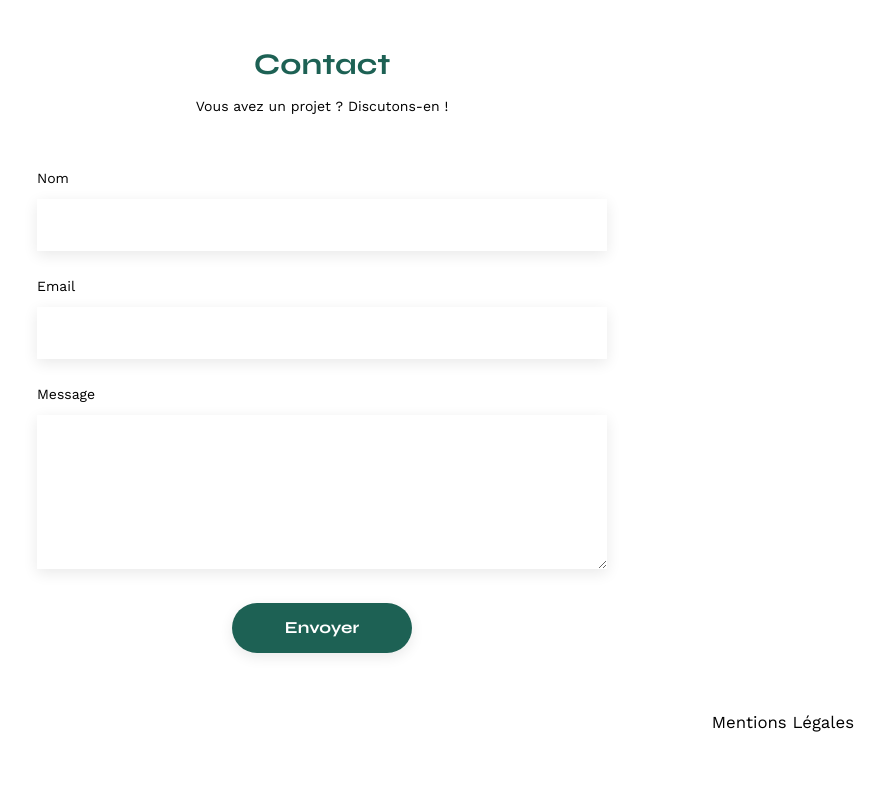
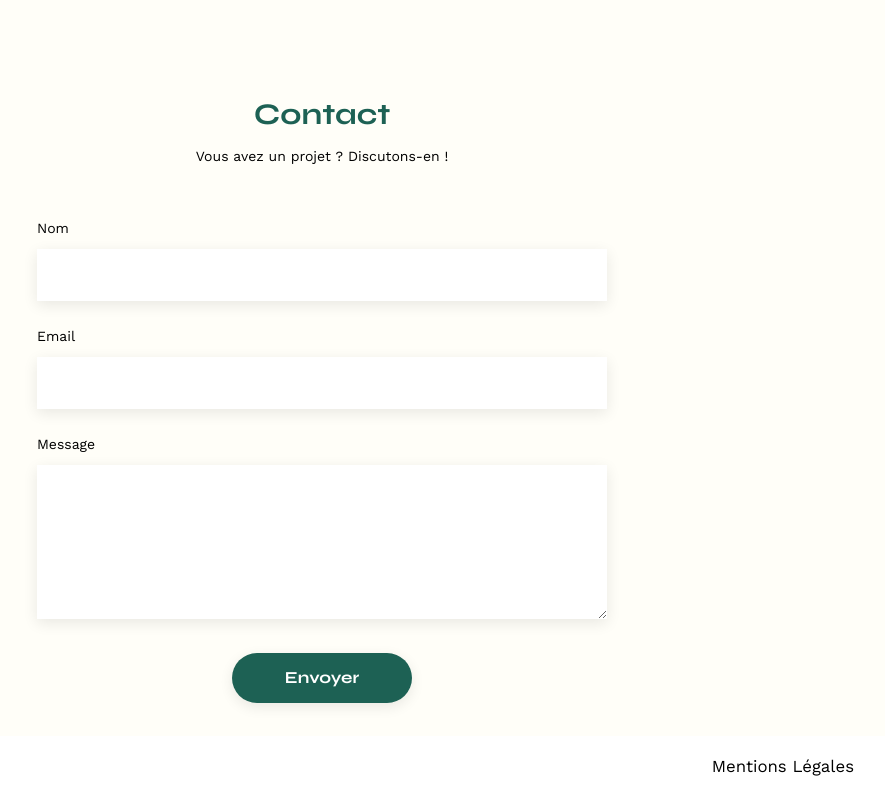
Before and after one commit to debleg/OC-P6-Sophie-Bluel, a website: page index.html in a window 1280 px wide. Shown: the part 691-1487 px from the top of the page, without its empty margins (318-1203 px from the left). Before the commit the page ends 1450 px from the top, so only its background shows below. Drawn offline with nearby package versions, Linux system fonts and the light colour scheme; no server answers.

Commit message:
Adjust css rules applicable to all pages (header/footer navs and background colors)

```diff
--- a/assets/style.css
+++ b/assets/style.css
@@ -129,16 +129,22 @@ table {
 }
 /** end reset css**/
 body {
-  max-width: 1140px;
-  margin: auto;
   font-family: "Work Sans";
   font-size: 14px;
+
+  background-color: #fffef8;
 }
 header {
   display: flex;
   justify-content: space-between;
-  margin: 50px 0;
+  padding: 50px 150px;
 }
+
+main {
+  max-width: 1140px;
+  margin: auto;
+}
+
 section {
   margin: 50px 0;
 }
@@ -168,7 +174,9 @@ nav ul {
   display: flex;
   align-items: center;
   list-style-type: none;
+  gap: 20px;
 }
+
 nav li {
   padding: 0 10px;
   font-size: 1.2em;
@@ -177,6 +185,11 @@ nav li {
 li:hover {
   color: #b1663c;
 }
+
+.nav-strong {
+  font-weight: bold;
+}
+
 #introduction {
   display: flex;
   align-items: center;
@@ -285,8 +298,21 @@ input[type="submit"] {
   border-radius: 60px;
 }
 
+footer {
+  background-color: white;
+  height: 60px;
+  width: 100%;
+}
+
+footer nav {
+  height: 60px;
+  display: flex;
+  justify-content: flex-end;
+  align-items: center;
+}
+
 footer nav ul {
   display: flex;
   justify-content: flex-end;
-  margin: 2em;
+  margin: 2em 7em;
 }
```
